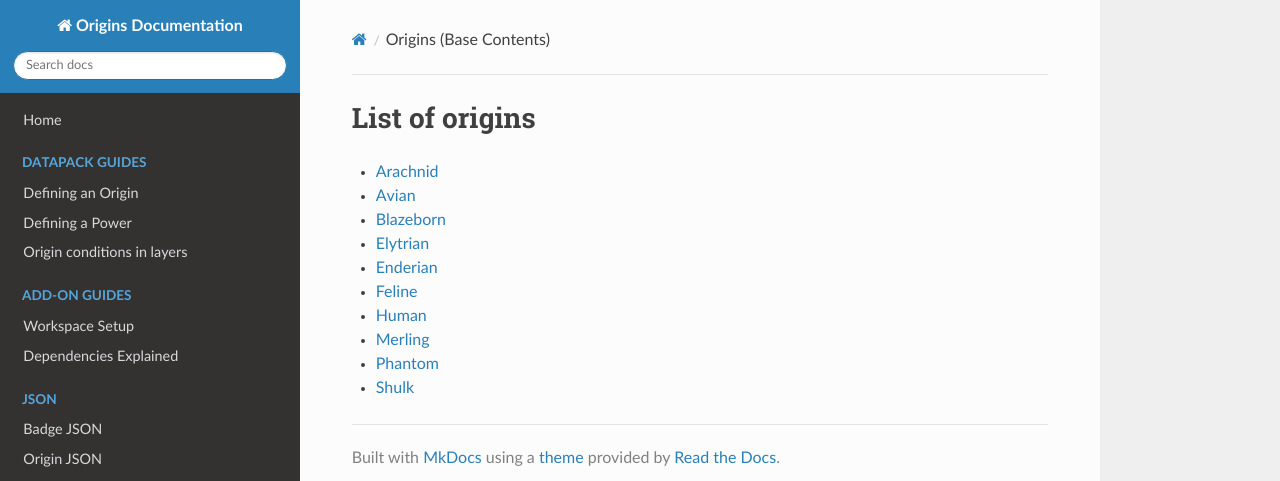
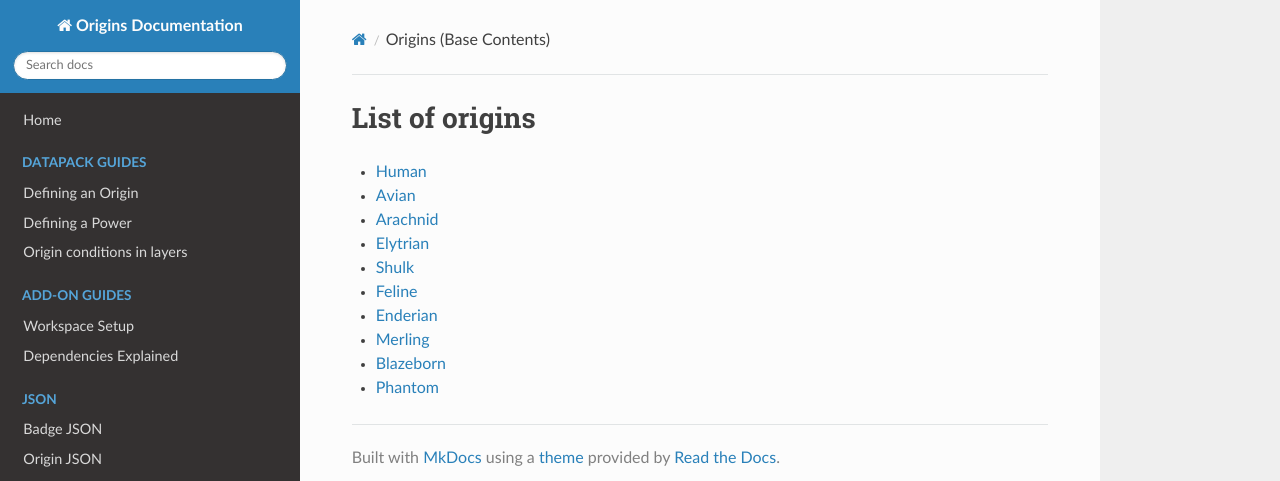
Before and after one commit to apace100/origins-docs, an MkDocs documentation site: the page built from docs/misc/base_contents/origins.md, in a window 1280 px wide. Shown: the top 481 px of the page. Built offline with MkDocs 1.6.1, drawn with Linux system fonts in a browser that asks for light colours; nearby versions of some CDN libraries.

```diff
--- a/docs/misc/base_contents/origins.md
+++ b/docs/misc/base_contents/origins.md
@@ -5,13 +5,13 @@ date: 2021-11-22
 
 # List of origins
 
+* [Human](origins/human.md)
+* [Avian](origins/avian.md)
 * [Arachnid](origins/arachnid.md)
-* [Avian](origins/avian.md)
+* [Elytrian](origins/elytrian.md)
+* [Shulk](origins/shulk.md)
+* [Feline](origins/feline.md)
+* [Enderian](origins/enderian.md)
+* [Merling](origins/merling.md)
 * [Blazeborn](origins/blazeborn.md)
-* [Elytrian](origins/elytrian.md)
-* [Enderian](origins/enderian.md)
-* [Feline](origins/feline.md)
-* [Human](origins/human.md)
-* [Merling](origins/merling.md)
 * [Phantom](origins/phantom.md)
-* [Shulk](origins/shulk.md)
```
